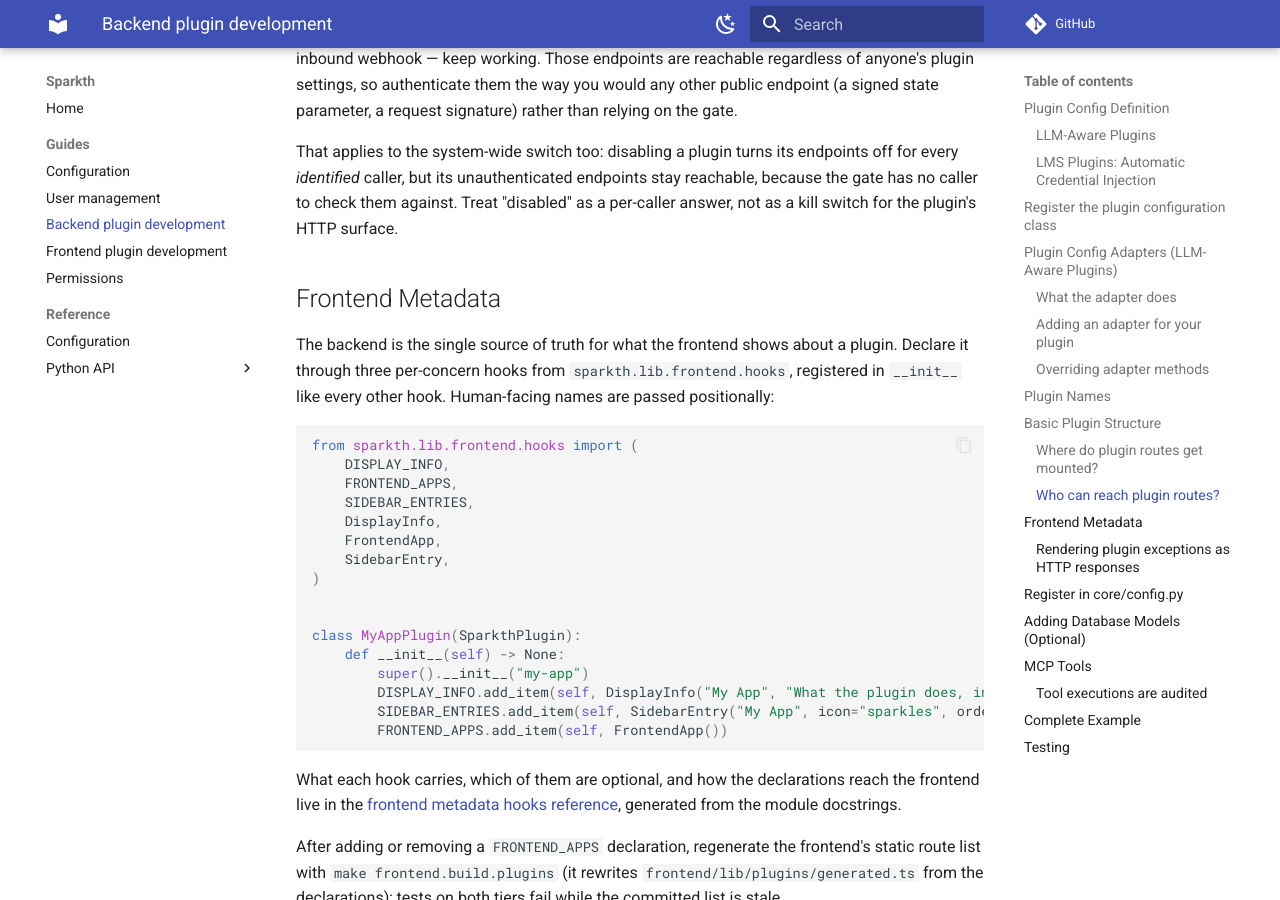
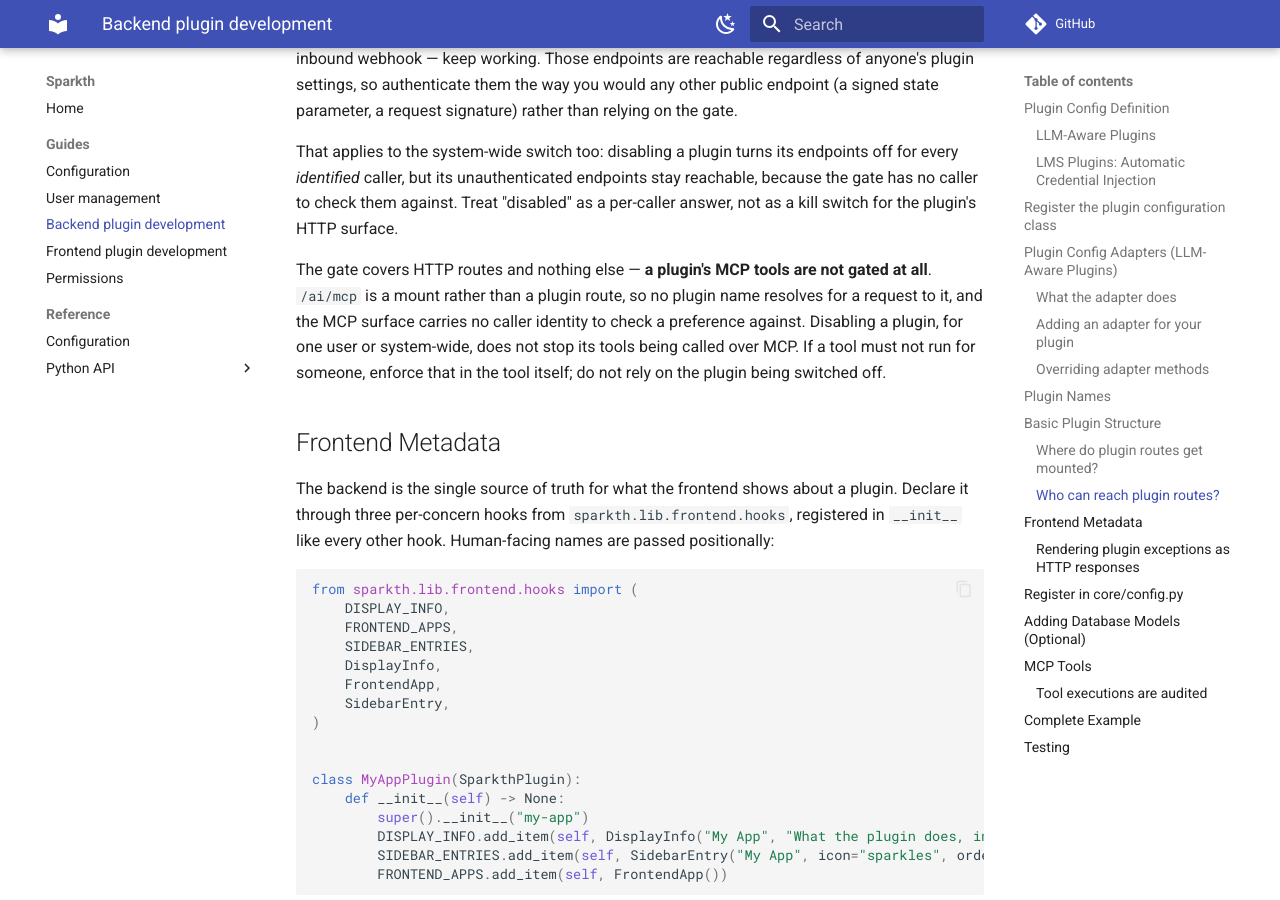
Before and after one commit to edly-io/sparkth, an MkDocs documentation site: the page built from docs/guides/plugins.md, in a window 1280 px wide and 900 px high, scrolled down 7107 px. Built offline with MkDocs 1.6.1 and Material for MkDocs 9.7.7, drawn with Linux system fonts in a browser that asks for light colours; comment, search, counter and statistics services are not loaded.

Commit message:
docs(plugins): state that the access gate does not cover MCP tools
The guide described the gate's limits for HTTP callers but left the surface it does not
reach at all unmentioned, so "disabled" read as covering the whole plugin. Tracked as #591.

Co-Authored-By: Claude Opus 5 (1M context) <noreply@anthropic.com>

```diff
--- a/docs/guides/plugins.md
+++ b/docs/guides/plugins.md
@@ -302,6 +302,13 @@ every *identified* caller, but its unauthenticated endpoints stay reachable, bec
 gate has no caller to check them against. Treat "disabled" as a per-caller answer, not as a
 kill switch for the plugin's HTTP surface.
 
+The gate covers HTTP routes and nothing else — **a plugin's MCP tools are not gated at
+all**. `/ai/mcp` is a mount rather than a plugin route, so no plugin name resolves for a
+request to it, and the MCP surface carries no caller identity to check a preference
+against. Disabling a plugin, for one user or system-wide, does not stop its tools being
+called over MCP. If a tool must not run for someone, enforce that in the tool itself; do
+not rely on the plugin being switched off.
+
 ## Frontend Metadata
 
 The backend is the single source of truth for what the frontend shows about a plugin. Declare it through three per-concern hooks from `sparkth.lib.frontend.hooks`, registered in `__init__` like every other hook. Human-facing names are passed positionally:
```
